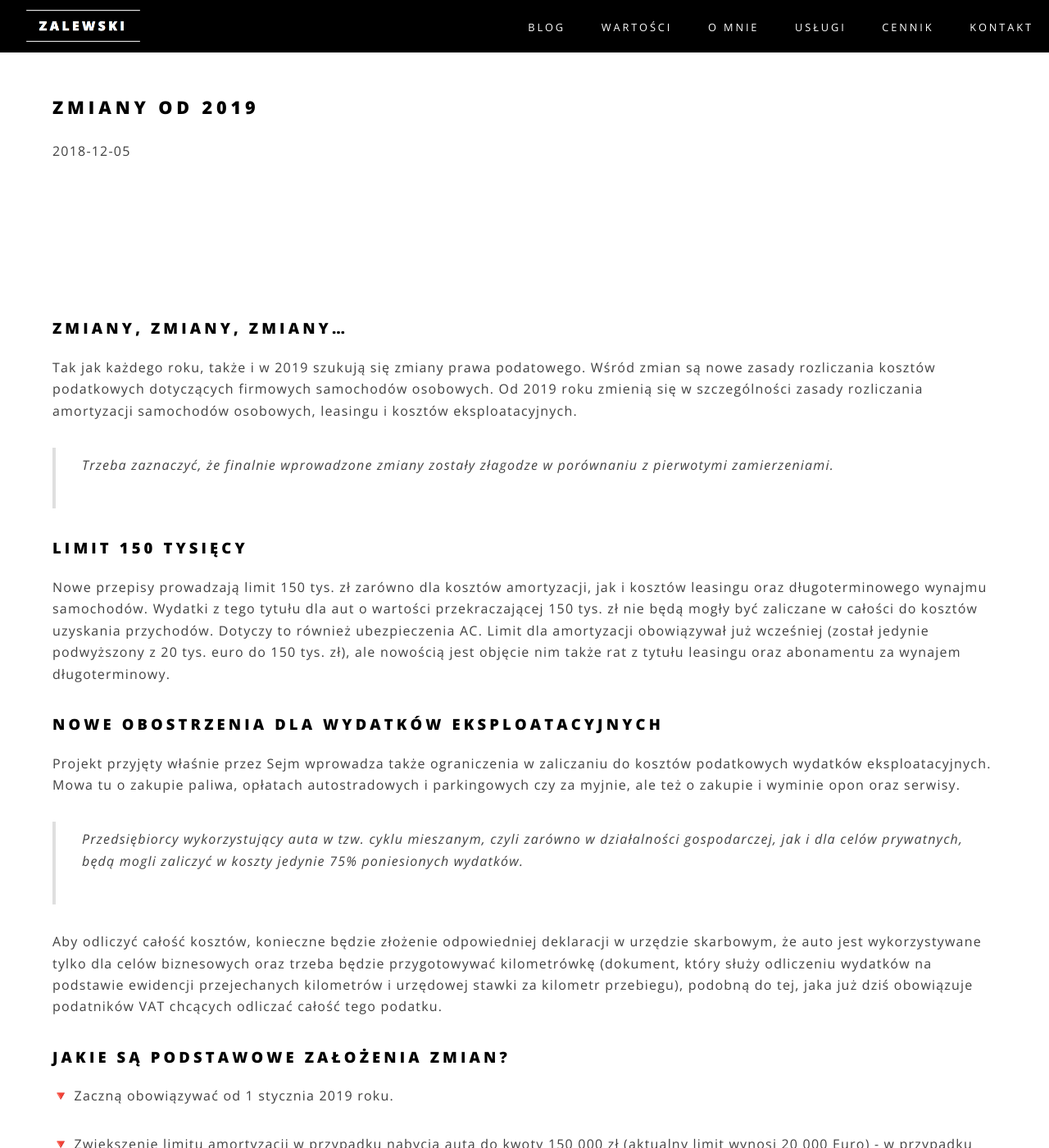
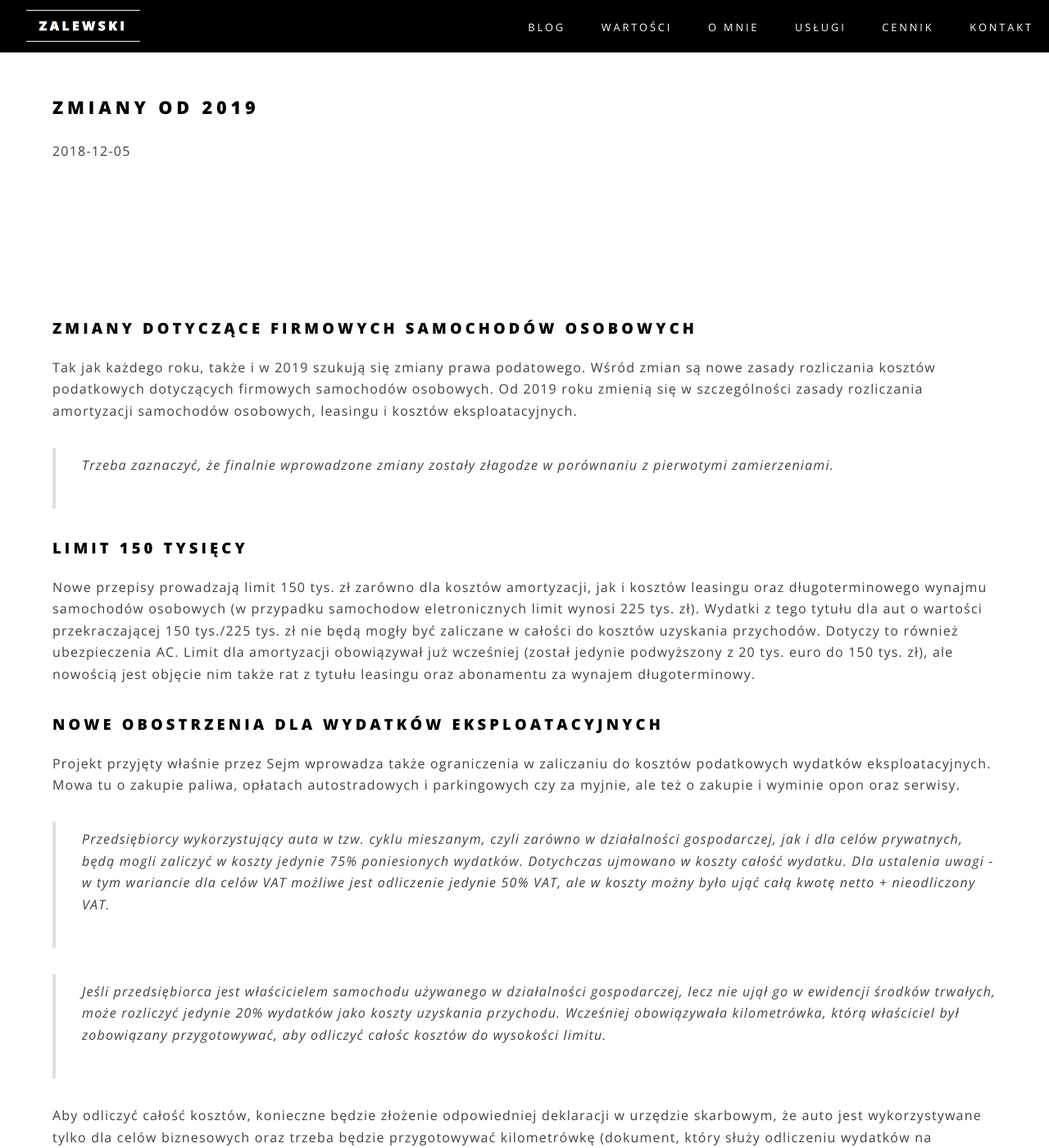
Before and after one commit to zalewskifinance/zalewskifinance.github.io, a Jekyll site: the page built from _posts/2018-12-06-zmiany.md, in a window 1280 px wide and 1400 px high. Shown: the whole window at 82% size. Built offline with Jekyll 4.4.1, drawn with Linux system fonts in a browser that asks for light colours.

Commit message:
Update 2018-12-06-zmiany.md

```diff
--- a/_posts/2018-12-06-zmiany.md
+++ b/_posts/2018-12-06-zmiany.md
@@ -2,23 +2,25 @@
 layout: post
 title:  "Zmiany od 2019"
 date:   2018-12-05 01:30:01
-categories: [ blog, leasing, zmiany od 2019 roku ]
+categories: [ blog, leasing, zmiany od 2019 roku, samochód osobowy ]
 ---
 
-### Zmiany, zmiany, zmiany...
+### Zmiany dotyczące firmowych samochodów osobowych
 Tak jak każdego roku, także i w 2019 szukują się zmiany prawa podatowego.
 Wśród zmian są nowe zasady rozliczania kosztów podatkowych dotyczących firmowych samochodów osobowych. Od 2019 roku zmienią się w szczególności zasady rozliczania amortyzacji samochodów osobowych, leasingu i kosztów eksploatacyjnych.
 
 > Trzeba zaznaczyć, że finalnie wprowadzone zmiany zostały złagodze w porównaniu z pierwotymi zamierzeniami.
 
 ### Limit 150 tysięcy
-Nowe przepisy prowadzają limit 150 tys. zł zarówno dla kosztów amortyzacji, jak i kosztów leasingu oraz długoterminowego wynajmu samochodów. Wydatki z tego tytułu dla aut o wartości przekraczającej 150 tys. zł nie będą mogły być zaliczane w całości do kosztów uzyskania przychodów. Dotyczy to również ubezpieczenia AC.
+Nowe przepisy prowadzają limit 150 tys. zł zarówno dla kosztów amortyzacji, jak i kosztów leasingu oraz długoterminowego wynajmu samochodów osobowych (w przypadku samochodow eletronicznych limit wynosi 225 tys. zł). Wydatki z tego tytułu dla aut o wartości przekraczającej 150 tys./225 tys. zł nie będą mogły być zaliczane w całości do kosztów uzyskania przychodów. Dotyczy to również ubezpieczenia AC.
 Limit dla amortyzacji obowiązywał już wcześniej (został jedynie podwyższony z 20 tys. euro do 150 tys. zł), ale nowością jest objęcie nim także rat z tytułu leasingu oraz abonamentu za wynajem długoterminowy.
 
 ### Nowe obostrzenia dla wydatków eksploatacyjnych
 Projekt przyjęty właśnie przez Sejm wprowadza także ograniczenia w zaliczaniu do kosztów podatkowych wydatków eksploatacyjnych. Mowa tu o zakupie paliwa, opłatach autostradowych i parkingowych czy za myjnie, ale też o zakupie i wyminie opon oraz serwisy.
 
-> Przedsiębiorcy wykorzystujący auta w tzw. cyklu mieszanym, czyli zarówno w działalności gospodarczej, jak i dla celów prywatnych, będą mogli zaliczyć w koszty jedynie 75% poniesionych wydatków.
+> Przedsiębiorcy wykorzystujący auta w tzw. cyklu mieszanym, czyli zarówno w działalności gospodarczej, jak i dla celów prywatnych, będą mogli zaliczyć w koszty jedynie 75% poniesionych wydatków. Dotychczas ujmowano w koszty całość wydatku. Dla ustalenia uwagi - w tym wariancie dla celów VAT możliwe jest odliczenie jedynie 50% VAT, ale w koszty możny było ująć całą kwotę netto + nieodliczony VAT.
+
+> Jeśli przedsiębiorca jest właścicielem samochodu używanego w działalności gospodarczej, lecz nie ujął go w ewidencji środków trwałych, może rozliczyć jedynie 20% wydatków jako koszty uzyskania przychodu. Wcześniej obowiązywała kilometrówka, którą właściciel był zobowiązany przygotowywać, aby odliczyć całośc kosztów do wysokości limitu.
 
 Aby odliczyć całość kosztów, konieczne będzie złożenie odpowiedniej deklaracji w urzędzie skarbowym, że auto jest wykorzystywane tylko dla celów biznesowych oraz trzeba będzie przygotowywać kilometrówkę (dokument, który służy odliczeniu wydatków na podstawie ewidencji przejechanych kilometrów i urzędowej stawki za kilometr przebiegu), podobną do tej, jaka już dziś obowiązuje podatników VAT chcących odliczać całość tego podatku.
 
```
